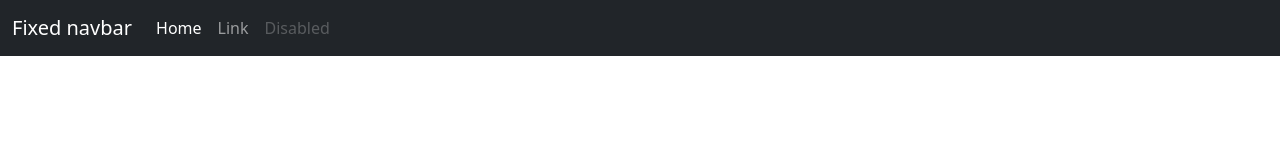
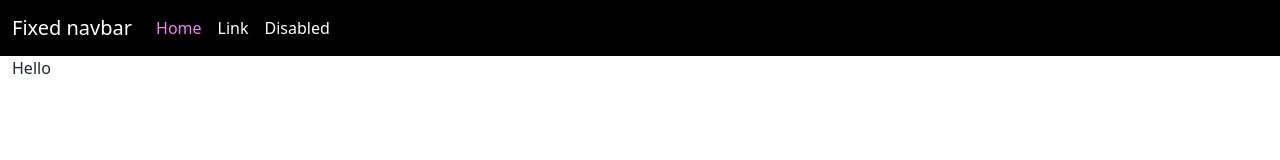
Before and after one commit to Code-Institute-Submissions/mileston-2-v3, a plain HTML site: page index.html in a window 1280 px wide. Both pictures are taken after a click on the link "Home". Drawn offline with nearby package versions, Linux system fonts and the light colour scheme.

Commit message:
added basic styling to navbar

```diff
--- a/index.html
+++ b/index.html
@@ -7,6 +7,7 @@
 
         <link href="https://cdn.jsdelivr.net/npm/bootstrap@5.1.3/dist/css/bootstrap.min.css" rel="stylesheet" integrity="sha384-1BmE4kWBq78iYhFldvKuhfTAU6auU8tT94WrHftjDbrCEXSU1oBoqyl2QvZ6jIW3" crossorigin="anonymous">
         <link rel="stylesheet" href="https://cdnjs.cloudflare.com/ajax/libs/font-awesome/6.0.0-beta2/css/all.min.css" integrity="sha512-YWzhKL2whUzgiheMoBFwW8CKV4qpHQAEuvilg9FAn5VJUDwKZZxkJNuGM4XkWuk94WCrrwslk8yWNGmY1EduTA==" crossorigin="anonymous" referrerpolicy="no-referrer" />
+        <link rel="stylesheet" href="static/css/style.css">
 
         <script src="https://cdn.jsdelivr.net/npm/bootstrap@5.1.3/dist/js/bootstrap.bundle.min.js" integrity="sha384-ka7Sk0Gln4gmtz2MlQnikT1wXgYsOg+OMhuP+IlRH9sENBO0LRn5q+8nbTov4+1p" crossorigin="anonymous"></script>
         <script src="https://code.jquery.com/jquery-3.6.0.min.js" integrity="sha256-/xUj+3OJU5yExlq6GSYGSHk7tPXikynS7ogEvDej/m4="  crossorigin="anonymous"></script>
@@ -16,26 +17,34 @@
     </head>
 
     <body>
-        <nav class="navbar navbar-expand-md navbar-dark fixed-top bg-dark">
+        <nav class="navbar navbar-color navbar-expand-md">
             <div class="container-fluid">
-                <a class="navbar-brand" href="#">Fixed navbar</a>
+                <a class="navbar-brand">Fixed navbar</a>
                     <button class="navbar-toggler" type="button" data-bs-toggle="collapse" data-bs-target="#navbarCollapse" aria-controls="navbarCollapse" aria-expanded="false" aria-label="Toggle navigation">
                         <span class="navbar-toggler-icon"></span>
                     </button>
                 <div class="collapse navbar-collapse" id="navbarCollapse">
                     <ul class="navbar-nav me-auto mb-2 mb-md-0">
                         <li class="nav-item">
-                            <a class="nav-link active" aria-current="page" href="#">Home</a>
+                            <a class="nav-link" aria-current="page" href="#">Home</a>
                         </li>
                         <li class="nav-item">
                             <a class="nav-link" href="#">Link</a>
                         </li>
                         <li class="nav-item">
-                            <a class="nav-link disabled">Disabled</a>
+                            <a class="nav-link" href="#">Disabled</a>
                         </li>
                     </ul>
                 </div>
             </div>
         </nav>
+
+        <div class="container-fluid">
+            <div class="row">
+                <div class="col">
+                    Hello
+                </div>
+            </div>
+        </div>
     </body>
 </html>
--- a/static/css/style.css
+++ b/static/css/style.css
@@ -0,0 +1,29 @@
+/*------------------------------------- navbar */
+
+.navbar {
+    background-color: black;
+}
+
+.navbar a {
+    color: white;
+}
+
+.navbar a:hover, .navbar a:active, .navbar a:focus {
+    text-decoration: none;
+    color: violet;
+}
+
+
+/*------------------------------------- footer */
+
+
+
+/*------------------------------------- index main content */
+
+
+
+/*------------------------------------- navbar */
+
+
+
+/*------------------------------------- navbar */
```
